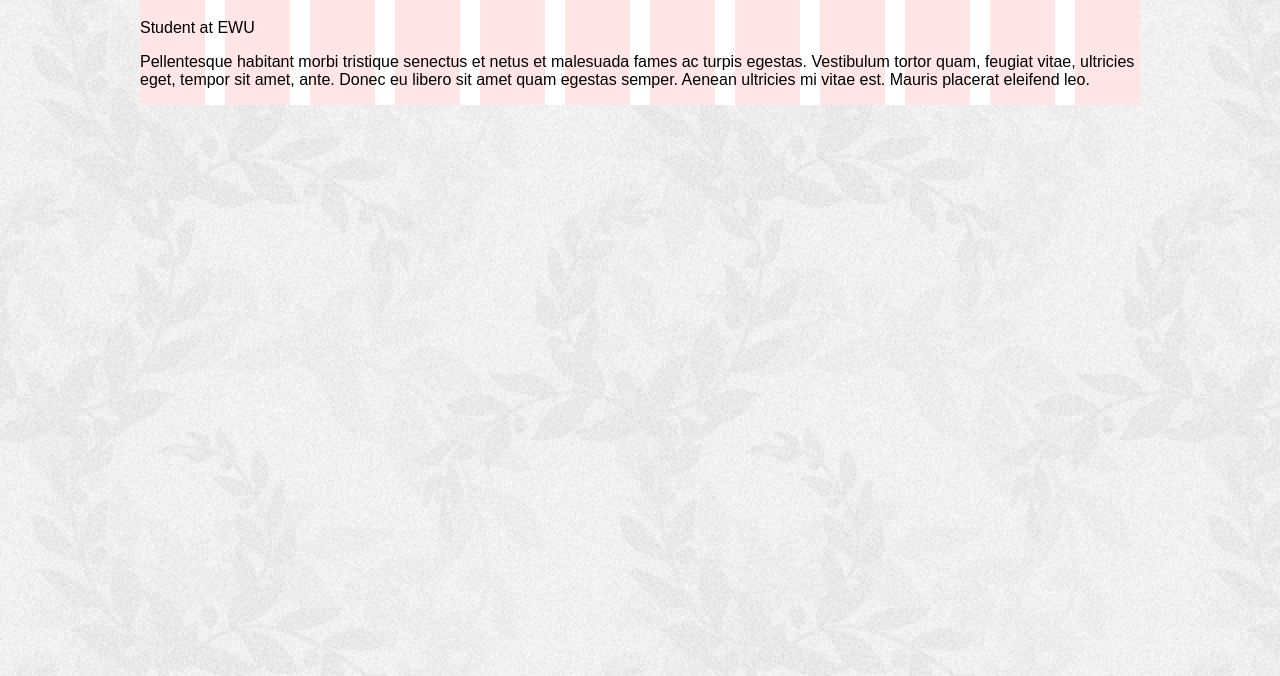
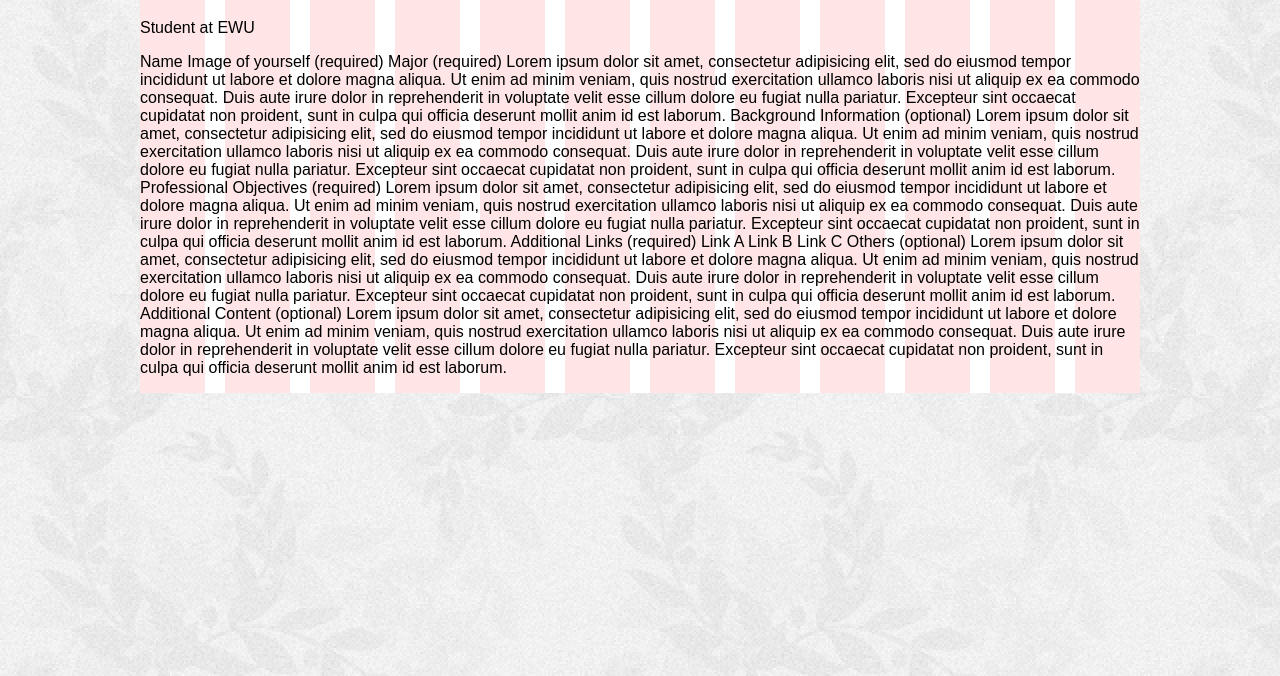
Before and after one commit to tericloth/p1-bio, a plain HTML site: page index.html in a window 1280 px wide. Shown: the part 124-800 px from the top of the page. Drawn offline with nearby package versions, Linux system fonts and the light colour scheme.

Commit message:
bio content requirements

```diff
--- a/index.html
+++ b/index.html
@@ -22,7 +22,32 @@
 
 		<p>Student at EWU</p>
 
-		<p>Pellentesque habitant morbi tristique senectus et netus et malesuada fames ac turpis egestas. Vestibulum tortor quam, feugiat vitae, ultricies eget, tempor sit amet, ante. Donec eu libero sit amet quam egestas semper. Aenean ultricies mi vitae est. Mauris placerat eleifend leo.</p>
+		<p>Name
+Image of yourself (required)
+
+Major (required)
+
+Lorem ipsum dolor sit amet, consectetur adipisicing elit, sed do eiusmod tempor incididunt ut labore et dolore magna aliqua. Ut enim ad minim veniam, quis nostrud exercitation ullamco laboris nisi ut aliquip ex ea commodo consequat. Duis aute irure dolor in reprehenderit in voluptate velit esse cillum dolore eu fugiat nulla pariatur. Excepteur sint occaecat cupidatat non proident, sunt in culpa qui officia deserunt mollit anim id est laborum.
+
+Background Information (optional)
+
+Lorem ipsum dolor sit amet, consectetur adipisicing elit, sed do eiusmod tempor incididunt ut labore et dolore magna aliqua. Ut enim ad minim veniam, quis nostrud exercitation ullamco laboris nisi ut aliquip ex ea commodo consequat. Duis aute irure dolor in reprehenderit in voluptate velit esse cillum dolore eu fugiat nulla pariatur. Excepteur sint occaecat cupidatat non proident, sunt in culpa qui officia deserunt mollit anim id est laborum.
+
+Professional Objectives (required)
+
+Lorem ipsum dolor sit amet, consectetur adipisicing elit, sed do eiusmod tempor incididunt ut labore et dolore magna aliqua. Ut enim ad minim veniam, quis nostrud exercitation ullamco laboris nisi ut aliquip ex ea commodo consequat. Duis aute irure dolor in reprehenderit in voluptate velit esse cillum dolore eu fugiat nulla pariatur. Excepteur sint occaecat cupidatat non proident, sunt in culpa qui officia deserunt mollit anim id est laborum.
+
+Additional Links (required)
+
+Link A
+Link B
+Link C
+Others (optional)
+Lorem ipsum dolor sit amet, consectetur adipisicing elit, sed do eiusmod tempor incididunt ut labore et dolore magna aliqua. Ut enim ad minim veniam, quis nostrud exercitation ullamco laboris nisi ut aliquip ex ea commodo consequat. Duis aute irure dolor in reprehenderit in voluptate velit esse cillum dolore eu fugiat nulla pariatur. Excepteur sint occaecat cupidatat non proident, sunt in culpa qui officia deserunt mollit anim id est laborum.
+
+Additional Content (optional)
+
+Lorem ipsum dolor sit amet, consectetur adipisicing elit, sed do eiusmod tempor incididunt ut labore et dolore magna aliqua. Ut enim ad minim veniam, quis nostrud exercitation ullamco laboris nisi ut aliquip ex ea commodo consequat. Duis aute irure dolor in reprehenderit in voluptate velit esse cillum dolore eu fugiat nulla pariatur. Excepteur sint occaecat cupidatat non proident, sunt in culpa qui officia deserunt mollit anim id est laborum.</p>
 
 		<!-- Clearfix -->
 		<div class="clear"></div>
```
